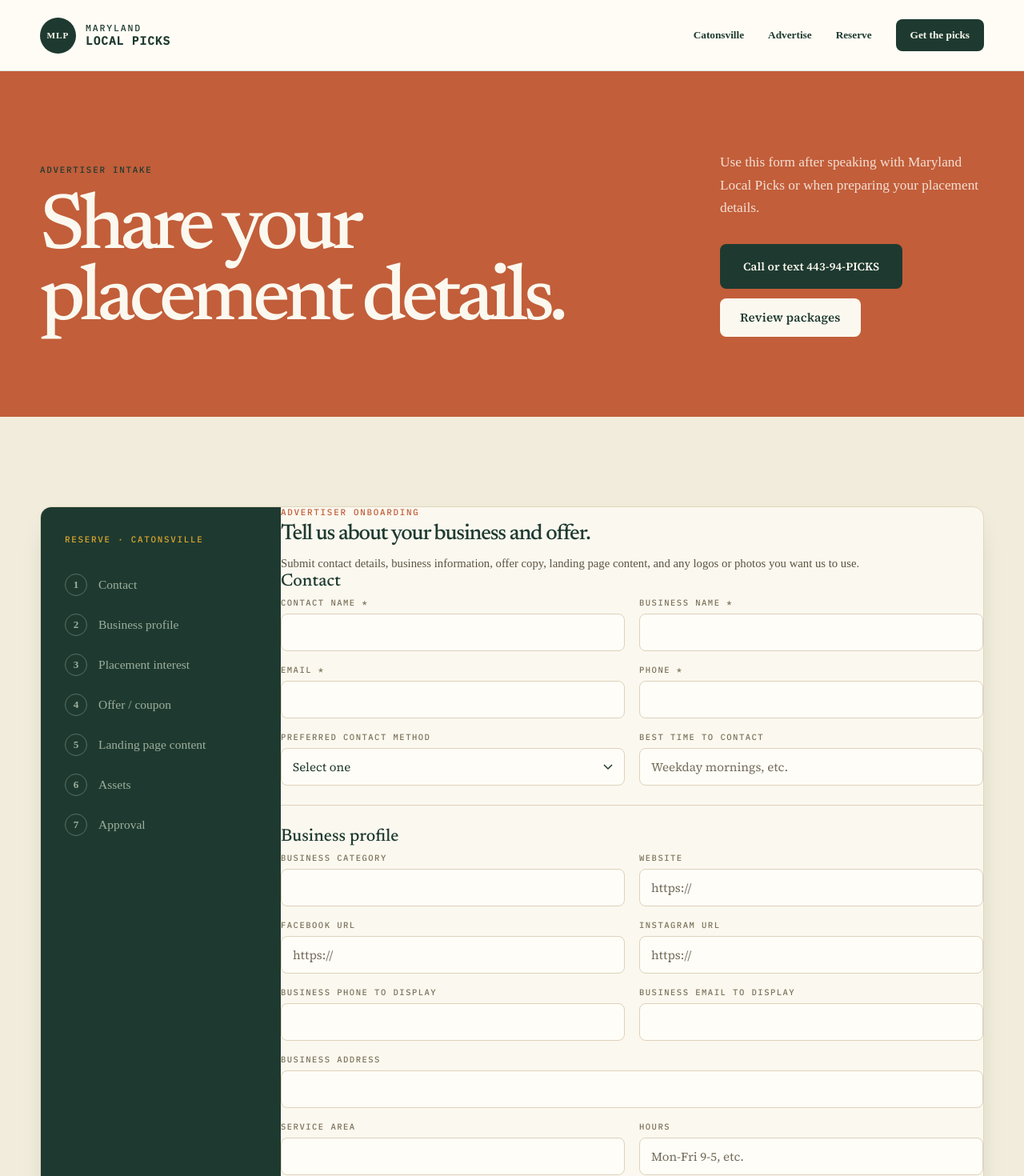
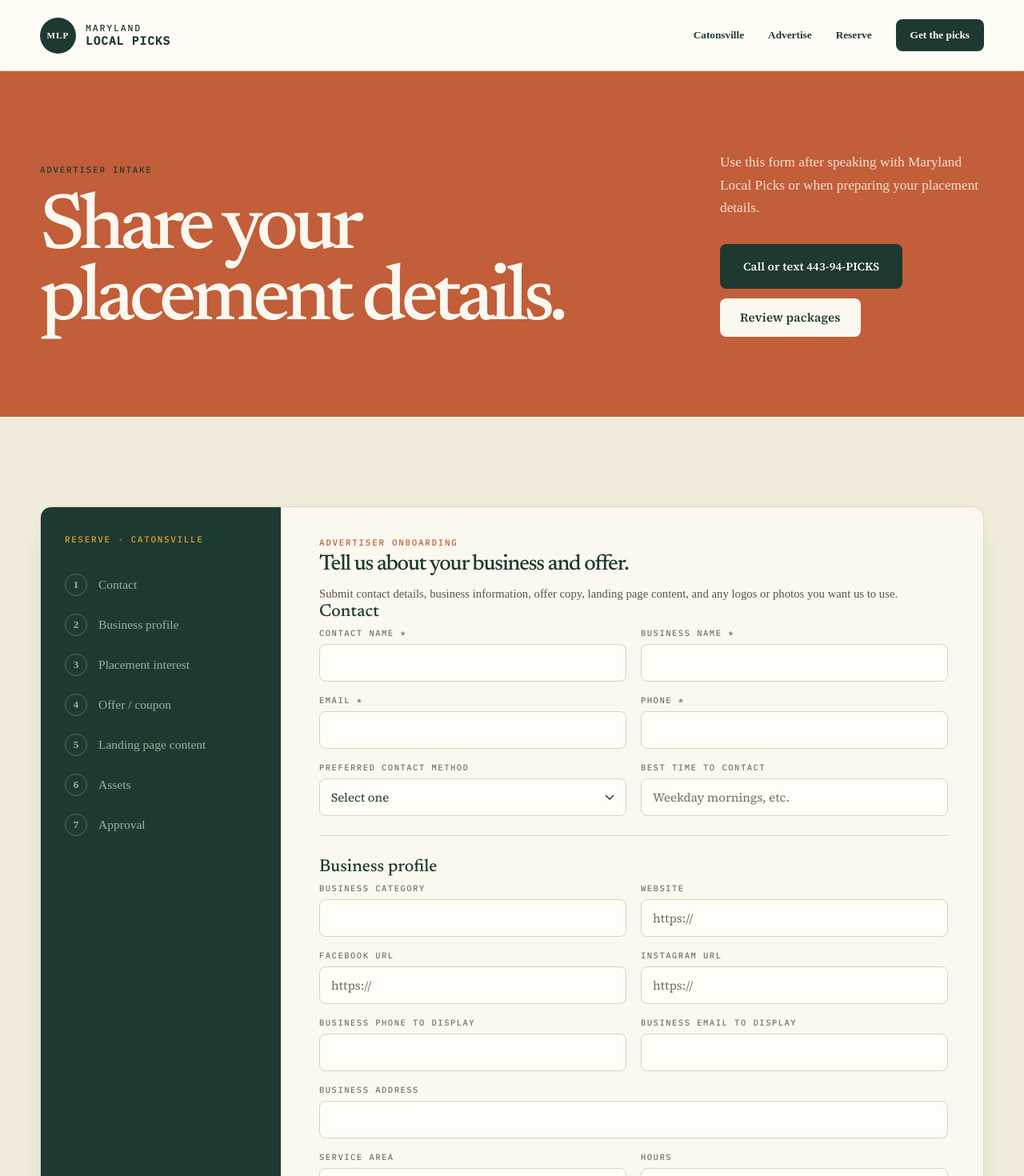
Before and after one commit to kingleon247/marylandlocalpicks.com, a Next.js app: page /advertiser-intake in a window 1280 px wide. Shown: the top 1470 px of the page at 80% size. Built offline with nearby package versions, Linux system fonts and the light colour scheme.

Commit message:
enhance intake panel styling with updated padding

```diff
--- a/src/app/globals.css
+++ b/src/app/globals.css
@@ -2875,6 +2875,10 @@
   line-height: 1.6;
 }
 
+.intake-panel {
+  padding: 38px 44px 40px 48px;
+}
+
 .intake-panel > h2 {
   margin: 8px 0 12px;
   color: var(--ink);
@@ -3093,7 +3097,7 @@
   }
 
   .intake-panel {
-    padding: 26px 20px;
+    padding: 28px 24px 32px;
   }
 }
 
```
